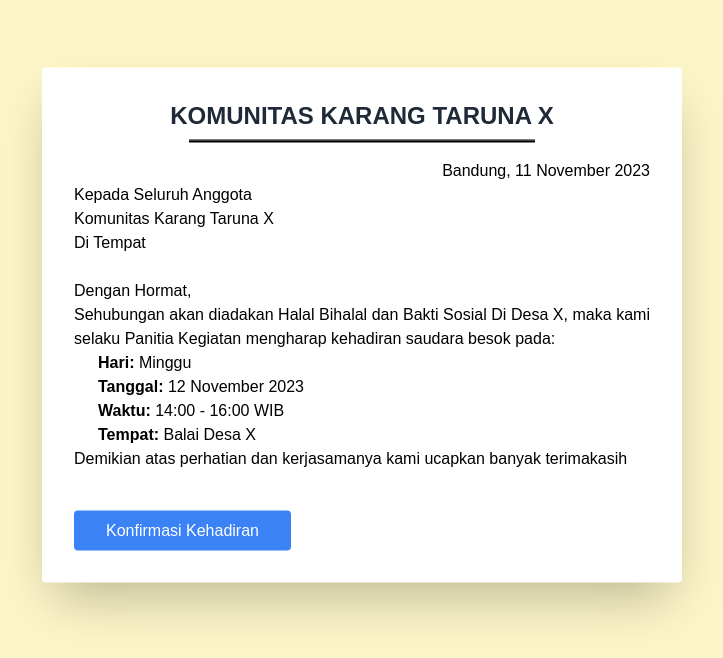
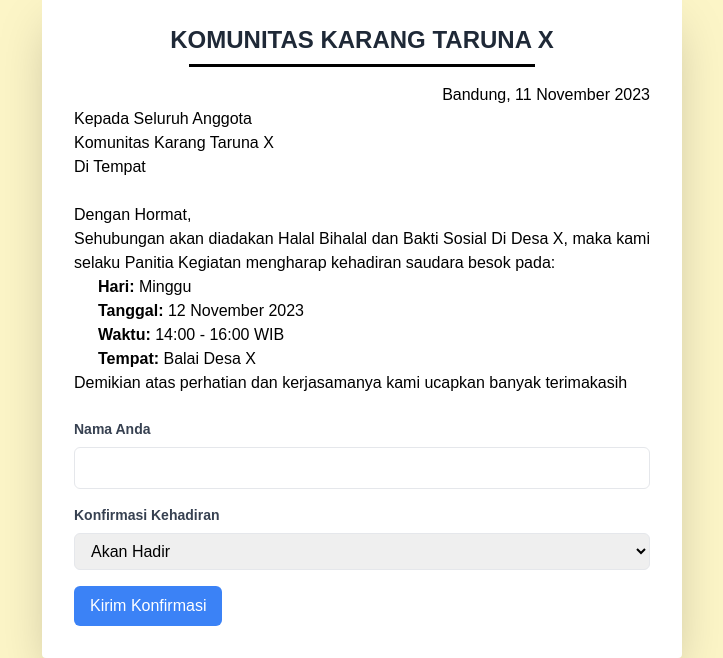
Before and after one commit to DwiFirdaus08/REPOSIT-BARU, a plain HTML site: page index.html in a window 1280 px wide. Shown: the part 151-809 px from the top of the page, without its empty margins (278-1001 px from the left). Drawn offline with nearby package versions, Linux system fonts and the light colour scheme.

Commit message:
Update index.html
changes

```diff
--- a/index.html
+++ b/index.html
@@ -12,7 +12,7 @@
       <div class="content">
         <h1 class="title">UNDANGAN RAPAT</h1>
     <div
-      class="container2 mx-auto p-8 bg-white rounded shadow-2xl max-w-print mt-20 text-justify"
+      class="container2 mx-auto p-8 bg-white rounded shadow-2xl max-w-print mt-20 text-justify content-center"
     >
       <div class="mb-4">
         <h1 class="text-2xl font-bold text-gray-800 mt-0 text-center">
@@ -43,13 +43,38 @@
         Demikian atas perhatian dan kerjasamanya kami ucapkan banyak terimakasih
       </p>
     </br>
-
-      <button
-        id="rsvpButton"
-        class="bg-blue-500 text-white px-8 py-2 mt-4 rounded cursor-pointer hover:bg-blue-700"
+    <div class="mb-4">
+      <label
+        for="nama"
+        class="block text-gray-700 text-sm font-bold mb-2"
+        >Nama Anda</label
       >
-        Konfirmasi Kehadiran
-      </button>
+      <input
+        type="text"
+        id="nama"
+        class="w-full border rounded-md py-2 px-3"
+      />
+    </div>
+    <div class="mb-4">
+      <label
+        for="konfirmasi"
+        class="block text-gray-700 text-sm font-bold mb-2"
+        >Konfirmasi Kehadiran</label
+      >
+      <select
+        id="konfirmasi"
+        class="w-full border rounded-md py-2 px-3"
+      >
+        <option value="hadir">Akan Hadir</option>
+        <option value="tidak-hadir">Tidak Bisa Hadir</option>
+      </select>
+    </div>
+     <button
+    onclick="submitForm()"
+    class="bg-blue-500 text-white py-2 px-4 rounded-md"
+  >
+    Kirim Konfirmasi
+  </button>
     </div>
 
     <script src="script.js"></script>
```
